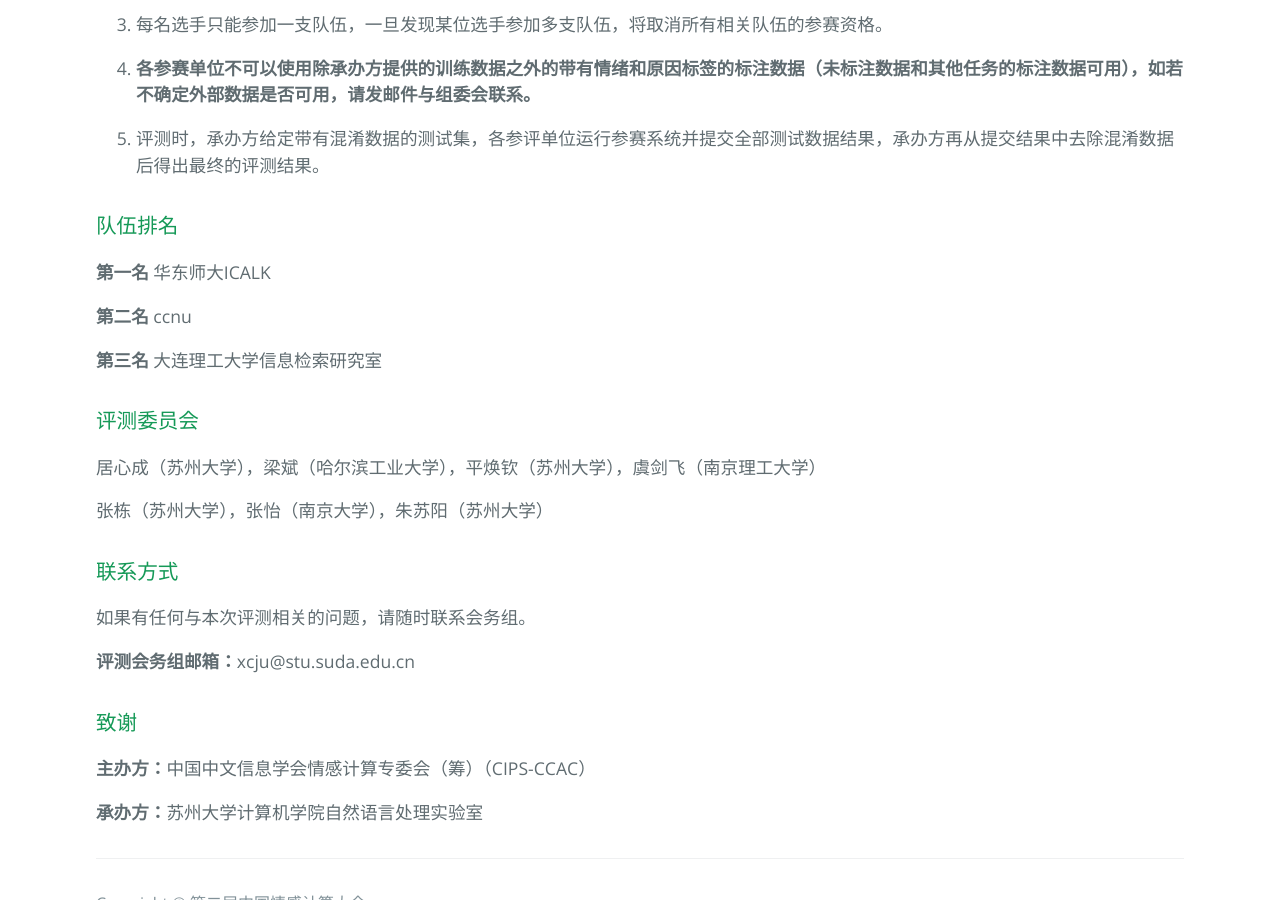
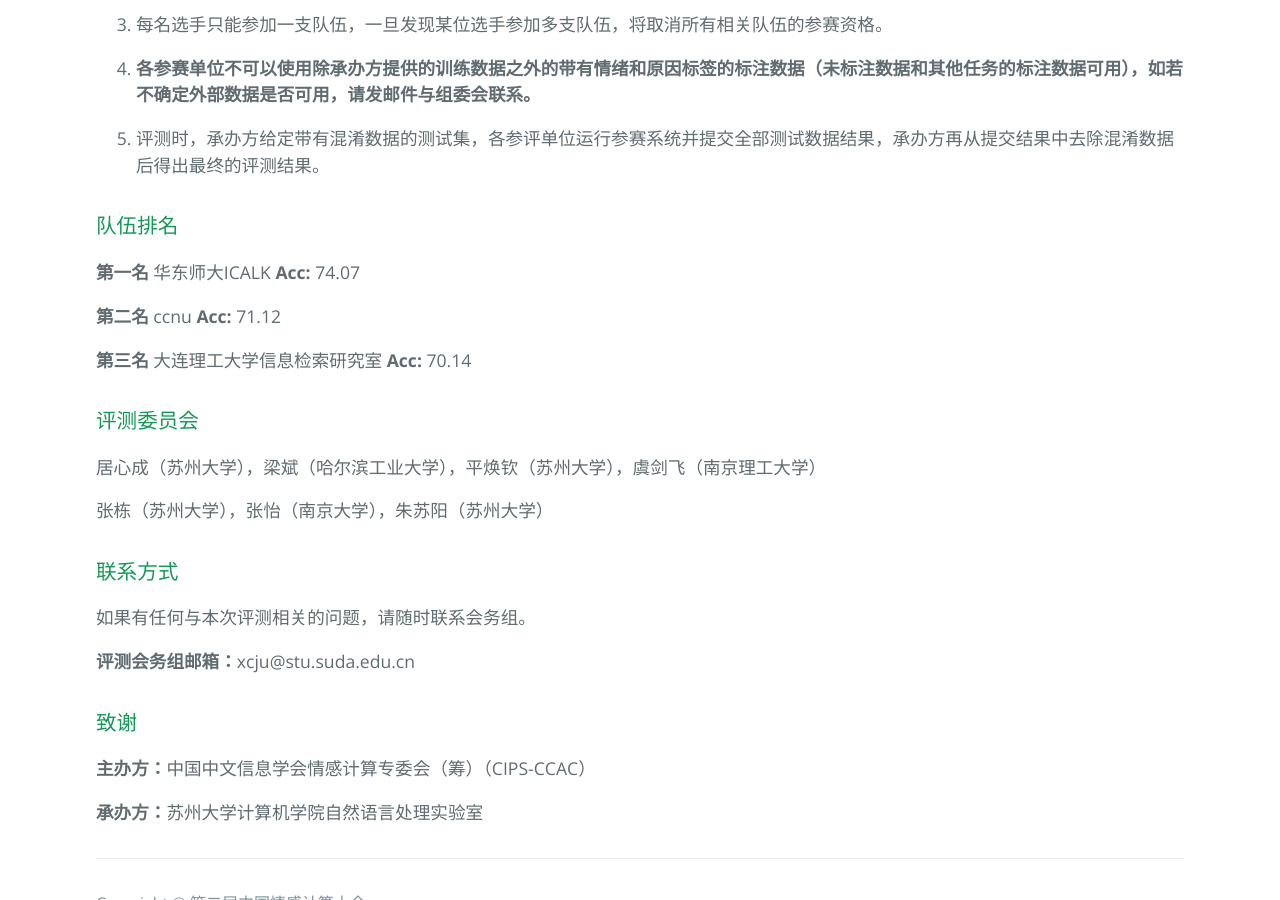
Before and after one commit to ccac2022ecemc/ccac2022ecemc.github.io, a Jekyll site: the page built from index.md, in a window 1280 px wide and 900 px high, scrolled down 5015 px. Built offline with Jekyll 4.4.1, drawn with Linux system fonts in a browser that asks for light colours; formulas are drawn with MathJax 3.

Commit message:
Update index.md

```diff
--- a/index.md
+++ b/index.md
@@ -201,13 +201,13 @@ layout: default
  -->
 ### 队伍排名
 **第一名**
-华东师大ICALK
+华东师大ICALK  **Acc:** 74.07
 
 **第二名**
-ccnu
+ccnu  **Acc:** 71.12
 
 **第三名**
-大连理工大学信息检索研究室
+大连理工大学信息检索研究室  **Acc:** 70.14
 
 ### 评测委员会
 居心成（苏州大学），梁斌（哈尔滨工业大学），平焕钦（苏州大学），虞剑飞（南京理工大学）
```
